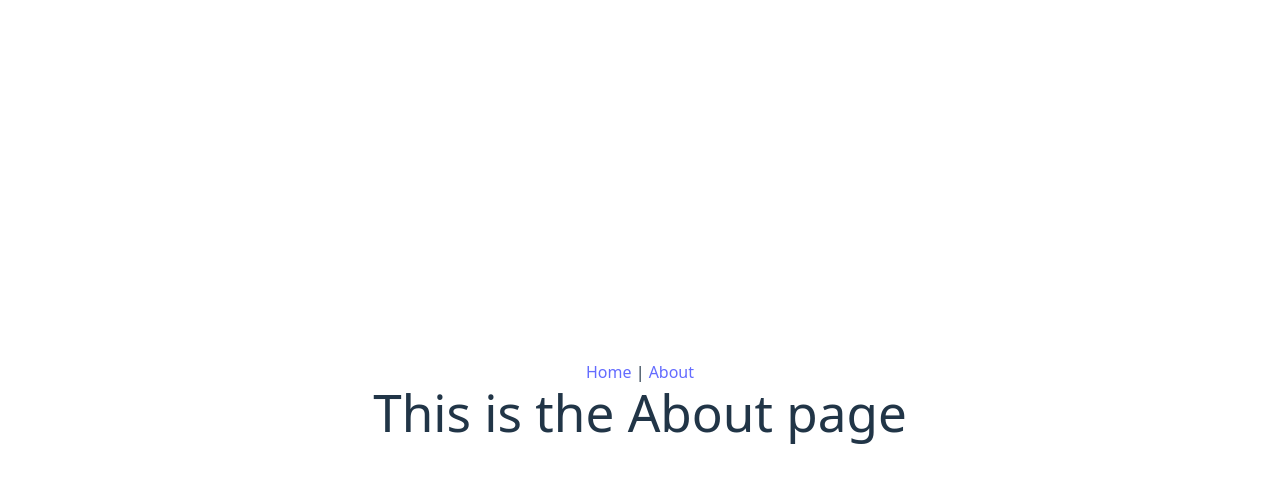
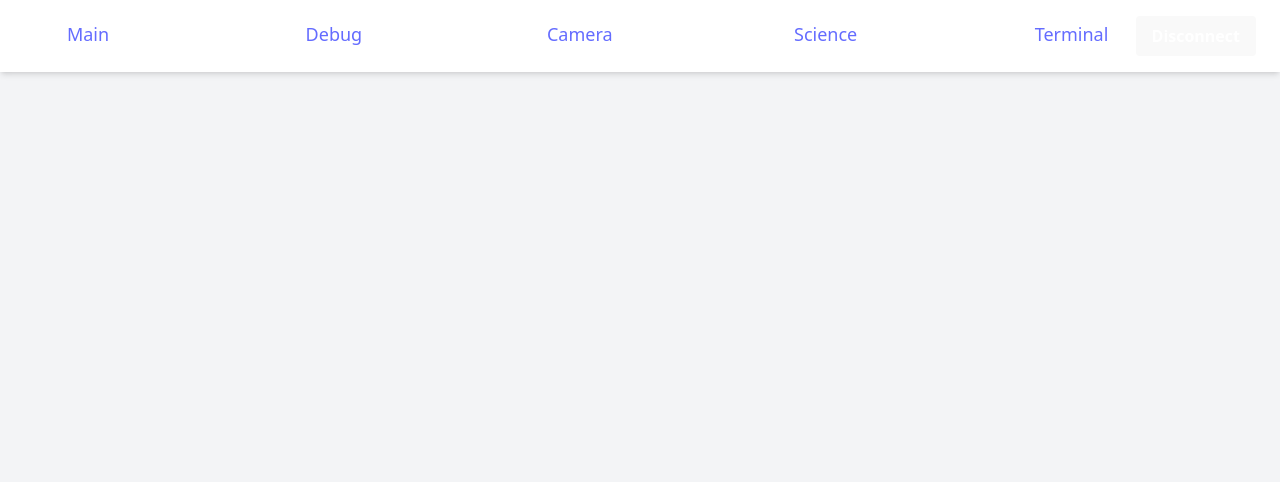
Before and after one commit to yosuahres/rover-dashboard, a Vue app: page /about in a window 1280 px wide. Shown: the top 482 px of the page. Built offline with nearby package versions, Linux system fonts and the light colour scheme.

Commit message:
feat: main dashboard page and routing

```diff
--- a/src/App.vue
+++ b/src/App.vue
@@ -1,26 +1,52 @@
-<script setup>
-// No direct component imports needed here as they will be rendered via router-view
-</script>
-
 <template>
-  <nav>
-    <router-link to="/">Home</router-link> |
-    <router-link to="/about">About</router-link>
-  </nav>
-  <router-view />
+  <div class="min-h-screen w-full flex flex-col bg-gray-100">
+    <nav class="bg-white shadow-md p-4 flex items-center justify-between px-6">
+  <div class="flex flex-grow justify-between">
+        <router-link
+          to="/dashboard"
+          class="text-lg font-medium text-gray-700 hover:text-purple-600 relative px-2 pb-1 router-link w-32 flex flex-col items-center"
+          active-class="font-bold text-purple-600 after:content-[''] after:block after:w-24 after:h-1 after:bg-purple-600 after:rounded after:mt-1 after:transition-transform after:scale-x-100 after:origin-left"
+          exact-active-class="font-bold text-purple-600 after:scale-x-100"
+        >
+          Main
+        </router-link>
+        <router-link
+          to="/drive"
+          class="text-lg font-medium text-gray-700 hover:text-purple-600 relative px-2 pb-1 router-link w-32 flex flex-col items-center"
+          active-class="font-bold text-purple-600 after:content-[''] after:block after:w-24 after:h-1 after:bg-purple-600 after:rounded after:mt-1 after:transition-transform after:scale-x-100 after:origin-left"
+          exact-active-class="font-bold text-purple-600 after:scale-x-100"
+        >
+          Debug
+        </router-link>
+        <router-link
+          to="/pid_debug"
+          class="text-lg font-medium text-gray-700 hover:text-purple-600 relative px-2 pb-1 router-link w-32 flex flex-col items-center"
+          active-class="font-bold text-purple-600 after:content-[''] after:block after:w-24 after:h-1 after:bg-purple-600 after:rounded after:mt-1 after:transition-transform after:scale-x-100 after:origin-left"
+          exact-active-class="font-bold text-purple-600 after:scale-x-100"
+        >
+          Camera
+        </router-link>
+        <router-link
+          to="/science"
+          class="text-lg font-medium text-gray-700 hover:text-purple-600 relative px-2 pb-1 router-link w-32 flex flex-col items-center"
+          active-class="font-bold text-purple-600 after:content-[''] after:block after:w-24 after:h-1 after:bg-purple-600 after:rounded after:mt-1 after:transition-transform after:scale-x-100 after:origin-left"
+          exact-active-class="font-bold text-purple-600 after:scale-x-100"
+        >
+          Science
+        </router-link>
+        <router-link
+          to="/misc"
+          class="text-lg font-medium text-gray-700 hover:text-purple-600 relative px-2 pb-1 router-link w-32 flex flex-col items-center"
+          active-class="font-bold text-purple-600 after:content-[''] after:block after:w-24 after:h-1 after:bg-purple-600 after:rounded after:mt-1 after:transition-transform after:scale-x-100 after:origin-left"
+          exact-active-class="font-bold text-purple-600 after:scale-x-100"
+        >
+          Terminal
+        </router-link>
+      </div>
+      <button class="bg-red-500 hover:bg-red-600 text-white font-bold py-2 px-4 rounded">
+        Disconnect
+      </button>
+    </nav>
+    <router-view class="flex-grow h-full" />
+  </div>
 </template>
-
-<style scoped>
-.logo {
-  height: 6em;
-  padding: 1.5em;
-  will-change: filter;
-  transition: filter 300ms;
-}
-.logo:hover {
-  filter: drop-shadow(0 0 2em #646cffaa);
-}
-.logo.vue:hover {
-  filter: drop-shadow(0 0 2em #42b883aa);
-}
-</style>
--- a/src/router/index.js
+++ b/src/router/index.js
@@ -1,17 +1,39 @@
 import { createRouter, createWebHistory } from 'vue-router';
-import HelloWorld from '../components/HelloWorld.vue'; // Using HelloWorld as a temporary home component
-import About from '../components/About.vue'; // Placeholder for an About component
+import MainView from '../views/MainView.vue';
+import DriveView from '../views/CamView.vue';
+import PIDDebugView from '../views/TerminalView.vue';
+import ScienceView from '../views/ScienceView.vue';
+import MiscView from '../views/DebugView.vue';
 
 const routes = [
   {
     path: '/',
-    name: 'Home',
-    component: HelloWorld,
+    redirect: '/main',
   },
   {
-    path: '/about',
-    name: 'About',
-    component: About,
+    path: '/main',
+    name: 'Main',
+    component: MainView,
+  },
+  {
+    path: '/drive',
+    name: 'Drive',
+    component: DriveView,
+  },
+  {
+    path: '/pid_debug',
+    name: 'PID_Debug',
+    component: PIDDebugView,
+  },
+  {
+    path: '/science',
+    name: 'Science',
+    component: ScienceView,
+  },
+  {
+    path: '/misc',
+    name: 'Misc',
+    component: MiscView,
   },
 ];
 
--- a/src/router/router.js
+++ /dev/null
@@ -1,20 +0,0 @@
-import { ref, computed } from 'vue';
-
-const routes = {
-  '/': 'Home', // Using string names for components, will map to actual components later
-  '/about': 'About',
-};
-
-const currentPath = ref(window.location.hash);
-
-window.addEventListener('hashchange', () => {
-  currentPath.value = window.location.hash;
-});
-
-const currentView = computed(() => {
-  return routes[currentPath.value.slice(1) || '/'] || 'NotFound';
-});
-
-export default {
-  currentView,
-  routes,
--- a/src/style.css
+++ b/src/style.css
@@ -26,45 +26,16 @@ a:hover {
 
 body {
   margin: 0;
-  display: flex;
-  place-items: center;
   min-width: 320px;
   min-height: 100vh;
 }
 
-h1 {
-  font-size: 3.2em;
-  line-height: 1.1;
-}
-
-button {
-  border-radius: 8px;
-  border: 1px solid transparent;
-  padding: 0.6em 1.2em;
-  font-size: 1em;
-  font-weight: 500;
-  font-family: inherit;
-  background-color: #1a1a1a;
-  cursor: pointer;
-  transition: border-color 0.25s;
-}
-button:hover {
-  border-color: #646cff;
-}
-button:focus,
-button:focus-visible {
-  outline: 4px auto -webkit-focus-ring-color;
-}
-
-.card {
-  padding: 2em;
-}
-
 #app {
-  max-width: 1280px;
-  margin: 0 auto;
-  padding: 2rem;
-  text-align: center;
+  /* Remove max-width and other centering styles to allow full width */
+  /* Tailwind classes in App.vue will handle layout */
+  margin: 0;
+  padding: 0;
+  text-align: left; /* Align text to left by default for dashboard content */
 }
 
 @media (prefers-color-scheme: light) {
--- /dev/null
+++ b/src/views/CamView.vue
@@ -0,0 +1,6 @@
+<template>
+  <div class="p-4">
+    <h1 class="text-2xl font-bold mb-4">Drive Page</h1>
+    <p>Content for the Drive page will go here.</p>
+  </div>
+</template>
--- /dev/null
+++ b/src/views/DebugView.vue
@@ -0,0 +1,6 @@
+<template>
+  <div class="p-4">
+    <h1 class="text-2xl font-bold mb-4">Misc Page</h1>
+    <p>Content for the Miscellaneous page will go here.</p>
+  </div>
+</template>
--- /dev/null
+++ b/src/views/MainView.vue
@@ -0,0 +1,5 @@
+<template>
+  <div class="p-4 h-full">
+    <h1 class="text-2xl font-bold mb-4">Dashboard</h1>
+    </div>
+</template>
--- /dev/null
+++ b/src/views/ScienceView.vue
@@ -0,0 +1,6 @@
+<template>
+  <div class="p-4">
+    <h1 class="text-2xl font-bold mb-4">Science Page</h1>
+    <p>Content for the Science page will go here.</p>
+  </div>
+</template>
--- /dev/null
+++ b/src/views/TerminalView.vue
@@ -0,0 +1,6 @@
+<template>
+  <div class="p-4">
+    <h1 class="text-2xl font-bold mb-4">PID Debug Page</h1>
+    <p>Content for the PID Debug page will go here.</p>
+  </div>
+</template>
```
Also changed, not shown: 1 other file (tests, documents, lock files or other folders).
